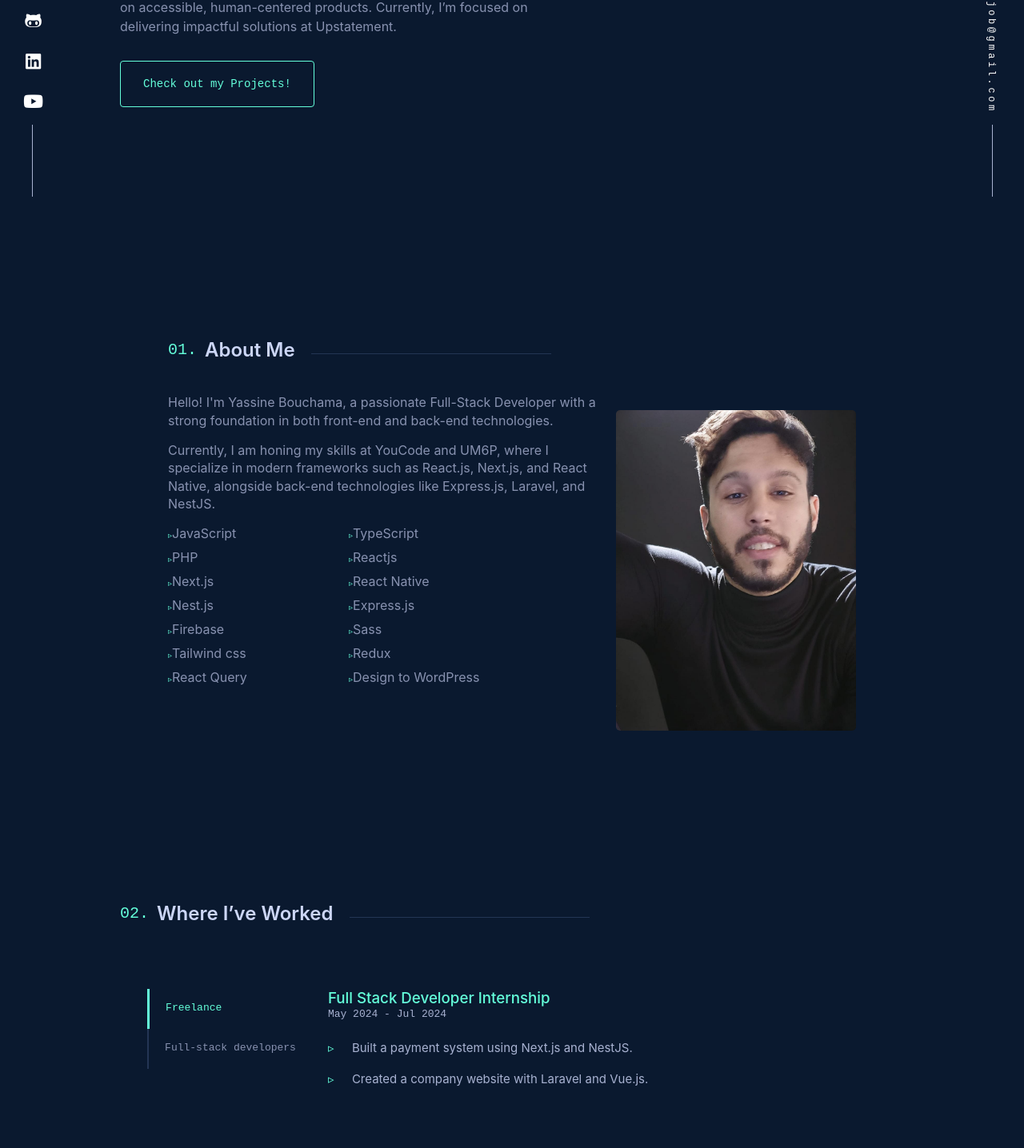
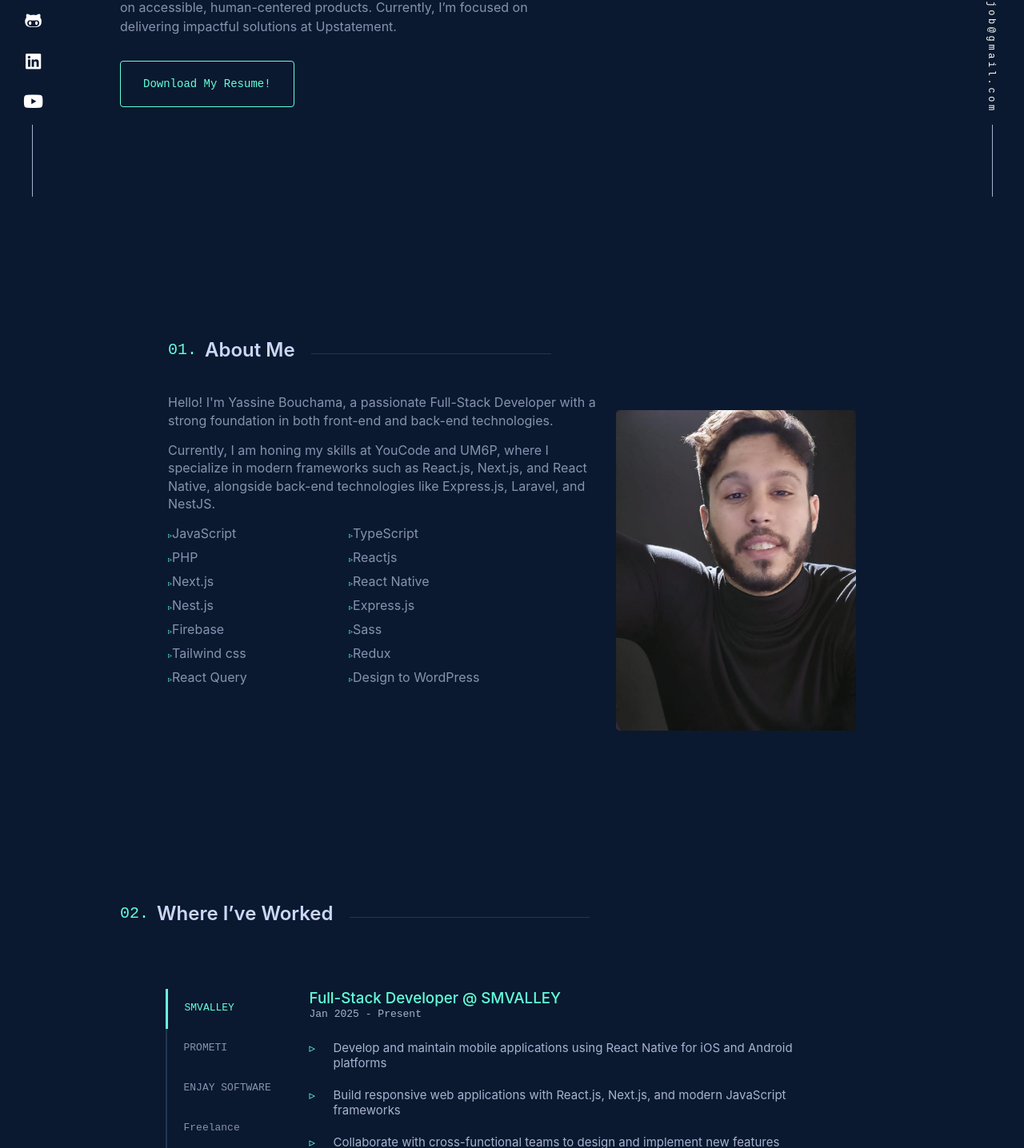
Before and after one commit to YassineBouchama1/Portfolio-V2, a React (Vite) app: page / in a window 1280 px wide. Shown: the part 554-1990 px from the top of the page at 80% size. Built offline with nearby package versions, Linux system fonts and the light colour scheme.

Commit message:
Refactore : update experance section and add btn download resume

```diff
--- a/src/Components/Experience/Experience.jsx
+++ b/src/Components/Experience/Experience.jsx
@@ -8,18 +8,15 @@ export default function Experience() {
   const ActiveExperience = (id) => {
     setToggleExperience(id)
 
-    document.getElementById('1btn').classList.toggle("active", id === 1);
-    document.getElementById(1).classList.toggle("visible", id === 1);
+    // Clear all active states first
+    for (let i = 1; i <= 5; i++) {
+      document.getElementById(`${i}btn`)?.classList.remove("active");
+      document.getElementById(i)?.classList.remove("visible");
+    }
 
-    document.getElementById('2btn').classList.toggle("active", id === 2);
-    document.getElementById(2).classList.toggle("visible", id === 2);
-
-
-
-
-
-
-
+    // Set active state for selected item
+    document.getElementById(`${id}btn`)?.classList.add("active");
+    document.getElementById(id)?.classList.add("visible");
   }
   const closeSorry = () => {
     document.getElementById('sorry').classList.toggle("sorryHide");
@@ -46,54 +43,78 @@ export default function Experience() {
 
 
           <div className='list-btn'>
-            <button id='1btn' className='active' onClick={() => ActiveExperience(1)}><span>Freelance</span></button>
-            <button id='2btn' onClick={() => ActiveExperience(2)}><span>Full-stack developers</span></button>
-
-
+            <button id='1btn' className='active' onClick={() => ActiveExperience(1)}><span>SMVALLEY</span></button>
+            <button id='2btn' onClick={() => ActiveExperience(2)}><span>PROMETI</span></button>
+            <button id='3btn' onClick={() => ActiveExperience(3)}><span>ENJAY SOFTWARE</span></button>
+            <button id='4btn' onClick={() => ActiveExperience(4)}><span>Freelance</span></button>
+            <button id='5btn' onClick={() => ActiveExperience(5)}><span>YouCode Student</span></button>
           </div>
 
-
           <div className='contanet-experience'>
-
-
             <div className='visible contenct-item' id='1'>
-              <h3 className='compamy'>Full Stack Developer Internship</h3>
-              <p class="range">May 2024 - Jul 2024</p>
+              <h3 className='compamy'>Full-Stack Developer <span className='compamy'>@ SMVALLEY</span></h3>
+              <p className="range">Jan 2025 - Present</p>
               <div><ul>
-
-              <li>Built a payment system using Next.js and NestJS.</li>
-              <li>Created a company website with Laravel and Vue.js.</li>
+                <li>Develop and maintain mobile applications using React Native for iOS and Android platforms</li>
+                <li>Build responsive web applications with React.js, Next.js, and modern JavaScript frameworks</li>
+                <li>Collaborate with cross-functional teams to design and implement new features</li>
+                <li>Troubleshoot and resolve technical issues, improving application performance and user experience</li>
+                <li>Participate in code reviews and maintain high code quality standards</li>
+                <li>Work with backend APIs and databases to ensure seamless data integration</li>
               </ul></div>
             </div>
-            <div className=' contenct-item' id='2'>
-              <h3 className='compamy'>Full Stack Developer</h3>
-              <p class="range">Oct 2022- Present</p>
+
+            <div className='contenct-item' id='2'>
+              <h3 className='compamy'>Full-Stack Developer Intern <span className='compamy'>@ PROMETI</span></h3>
+              <p className="range">May 2024</p>
               <div><ul>
-
-              <li>Freelancing for local businesses, utilizing React JS and WordPress as primary tools, with Firebase as the backend solution for robust, scalable, and secure websites.</li>
-        <li>Specializing in SEO best practices to enhance search engine visibility and ranking.</li>
-        <li>Writing modern, performant, and maintainable code for a diverse array of client and internal projects.</li>
+                <li>Developed a comprehensive payment management system using Next.js and NestJS</li>
+                <li>Implemented secure payment processing and transaction handling features</li>
+                <li>Created a modern, responsive portfolio website for the company using Laravel and Vue.js</li>
+                <li>Designed and implemented RESTful APIs for seamless frontend-backend communication</li>
+                <li>Collaborated with senior developers to learn best practices and coding standards</li>
+                <li>Participated in daily standups and sprint planning meetings</li>
               </ul></div>
             </div>
 
             <div className='contenct-item' id='3'>
-              <h3 className='compamy'>Web & Mobile developers Student</h3>
-              <p class="range">Sept 2023- Present</p>
+              <h3 className='compamy'>Freelance Developer <span className='compamy'>@ ENJAY SOFTWARE LLC</span></h3>
+              <p className="range">2022 - May 2024</p>
               <div><ul>
-
-                <li>Student on  youcode.ma "Um6p"</li>
-                <li>we are study how to become a good devloper </li>
-                <li>how to deal with big projects</li>
+                <li>Developed native Android applications using Java and Kotlin for various client requirements</li>
+                <li>Built custom portfolio websites and business websites using modern web technologies</li>
+                <li>Created automation tools and scripts to streamline business processes</li>
+                <li>Worked directly with clients to gather requirements and deliver tailored solutions</li>
+                <li>Managed project timelines and deliverables while maintaining high quality standards</li>
+                <li>Provided ongoing maintenance and support for deployed applications</li>
               </ul></div>
             </div>
 
+            <div className='contenct-item' id='4'>
+              <h3 className='compamy'>Full Stack Developer</h3>
+              <p className="range">Oct 2022- Present</p>
+              <div><ul>
+                <li>Freelancing for local businesses, utilizing React JS and WordPress as primary tools, with Firebase as the backend solution for robust, scalable, and secure websites.</li>
+                <li>Specializing in SEO best practices to enhance search engine visibility and ranking.</li>
+                <li>Writing modern, performant, and maintainable code for a diverse array of client and internal projects.</li>
+                <li>Implementing responsive design principles to ensure optimal user experience across all devices</li>
+                <li>Integrating third-party APIs and services to extend website functionality</li>
+                <li>Providing technical consultation and digital strategy advice to small business owners</li>
+              </ul></div>
+            </div>
 
-
-
-
-
-
-
+            <div className='contenct-item' id='5'>
+              <h3 className='compamy'>Web & Mobile Developer Student <span className='compamy'>@ YouCode</span></h3>
+              <p className="range">Sept 2023- Present</p>
+              <div><ul>
+                <li>Intensive training program at YouCode.ma in partnership with UM6P university</li>
+                <li>Learning advanced full-stack development methodologies and best practices</li>
+                <li>Working on collaborative projects to simulate real-world development environments</li>
+                <li>Mastering modern frameworks including React, Next.js, NestJS, and Laravel</li>
+                <li>Participating in code reviews and pair programming sessions</li>
+                <li>Developing soft skills including project management and team collaboration</li>
+              </ul></div>
+            </div>
           </div>
         </div>
       </div>
--- a/src/Components/Hero/Hero.jsx
+++ b/src/Components/Hero/Hero.jsx
@@ -2,30 +2,37 @@ import React from 'react'
 import './Hero.scss'
 export default function Hero() {
   return (
-    <section className='hero'>
-
-
-      <div className='text-hero1'>
-        <p >Hi, my name is</p>
+    <section className="hero">
+      <div className="text-hero1">
+        <p>Hi, my name is</p>
       </div>
 
-
-      <div className='text-hero2'>
+      <div className="text-hero2">
         <h2>Yassine Bouchama.</h2>
       </div>
 
-
-      <div className='text-hero3'>
+      <div className="text-hero3">
         <h3>I build things for the web. </h3>
       </div>
 
-
-
-      <div className='text-hero4'>
-        <p>I’m a software engineer passionate about creating exceptional digital experiences and tools that help people and automate tasks. I specialize in building (and occasionally designing) web applications with a focus on accessible, human-centered products. Currently, I’m focused on delivering impactful solutions at Upstatement.</p>
+      <div className="text-hero4">
+        <p>
+          I’m a software engineer passionate about creating exceptional digital
+          experiences and tools that help people and automate tasks. I
+          specialize in building (and occasionally designing) web applications
+          with a focus on accessible, human-centered products. Currently, I’m
+          focused on delivering impactful solutions at Upstatement.
+        </p>
       </div>
 
-      <div class="check-my-projects" ><a class="email-link" href="#projects" >Check out my Projects!</a></div>
+      <div class="check-my-projects">
+        <a
+          class="email-link"
+          href="https://drive.google.com/uc?export=download&id=1zk0_Cf-sDdLr-Z1H4AMAnlJb3vTeX0Dc"
+        >
+          Download My Resume!
+        </a>
+      </div>
     </section>
-  )
+  );
 }
```
Also changed, not shown: 1 other file (tests, documents, lock files or other folders).
